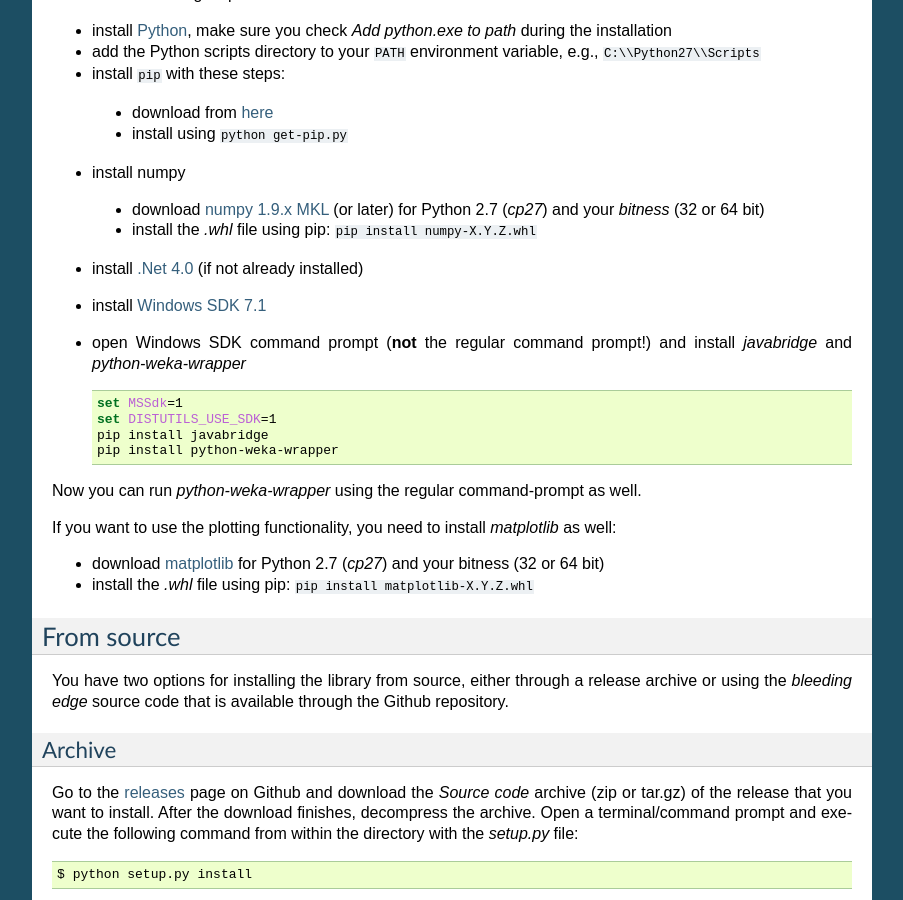
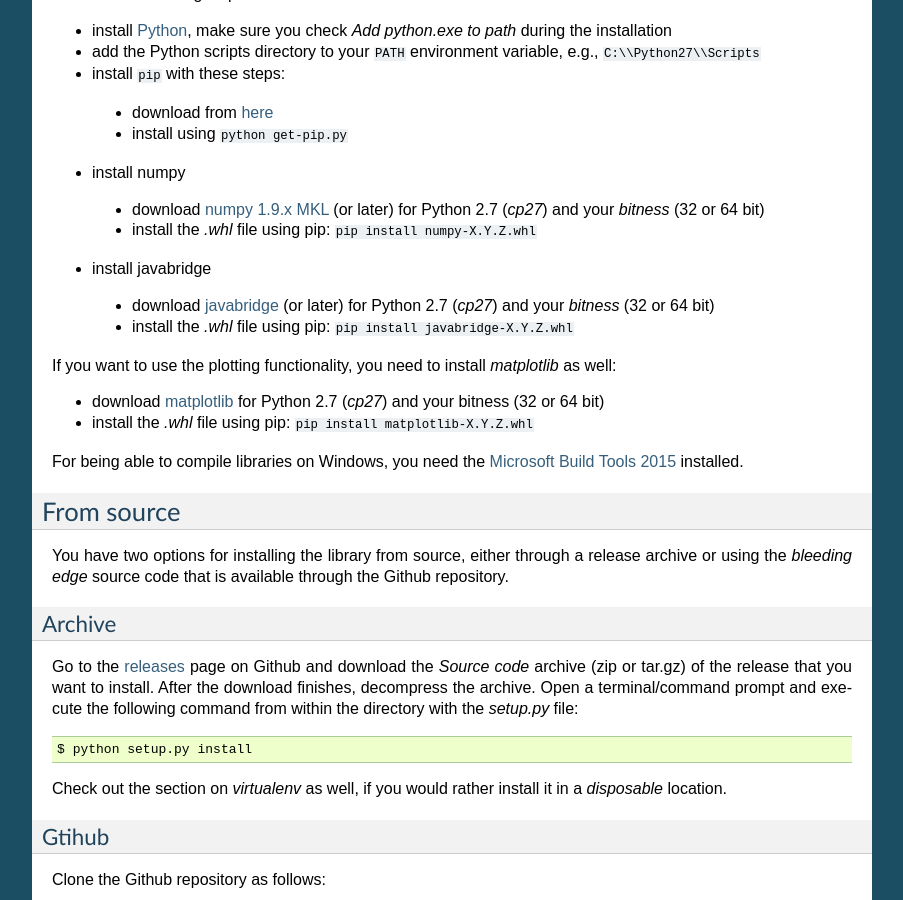
Before and after one commit to fracpete/python-weka-wrapper, a Sphinx documentation site: the page built from doc/source/install.rst, in a window 1280 px wide and 900 px high, scrolled down 3082 px. Shown: the whole window, without its empty margins (198-1101 px from the left). Built offline with Sphinx 7.4.7, drawn with Linux system fonts in a browser that asks for light colours.

Commit message:
updated instructions for Windows, thanks to surfmatj: https://groups.google.com/forum/#!topic/python-weka-wrapper/tY_BxBFrnpA

```diff
--- a/doc/source/install.rst
+++ b/doc/source/install.rst
@@ -223,26 +223,21 @@
    (or later) for Python 2.7 (*cp27*) and your *bitness* (32 or 64 bit)
  * install the *.whl* file using pip: ``pip install numpy-X.Y.Z.whl``
 
-* install `.Net 4.0 <http://go.microsoft.com/fwlink/?LinkID=187668>`__ (if not
-  already installed)
-* install `Windows SDK 7.1 <http://www.microsoft.com/download/details.aspx?id=8279>`__
+* install javabridge
 
-* open Windows SDK command prompt (**not** the regular command prompt!) and install *javabridge* and *python-weka-wrapper*
-
-  .. code-block:: bat
-
-     set MSSdk=1
-     set DISTUTILS_USE_SDK=1
-     pip install javabridge
-     pip install python-weka-wrapper
-
-Now you can run *python-weka-wrapper* using the regular command-prompt as well.
+ * download `javabridge <http://www.lfd.uci.edu/~gohlke/pythonlibs/#javabridge>`__
+   (or later) for Python 2.7 (*cp27*) and your *bitness* (32 or 64 bit)
+ * install the *.whl* file using pip: ``pip install javabridge-X.Y.Z.whl``
 
 If you want to use the plotting functionality, you need to install *matplotlib* as well:
 
 * download `matplotlib <http://www.lfd.uci.edu/~gohlke/pythonlibs/#matplotlib>`__
   for Python 2.7 (*cp27*) and your bitness (32 or 64 bit)
 * install the *.whl* file using pip: ``pip install matplotlib-X.Y.Z.whl``
+
+For being able to compile libraries on Windows, you need the
+`Microsoft Build Tools 2015 <https://www.microsoft.com/en-us/download/details.aspx?id=48159>`_
+installed.
 
 
 From source
```
